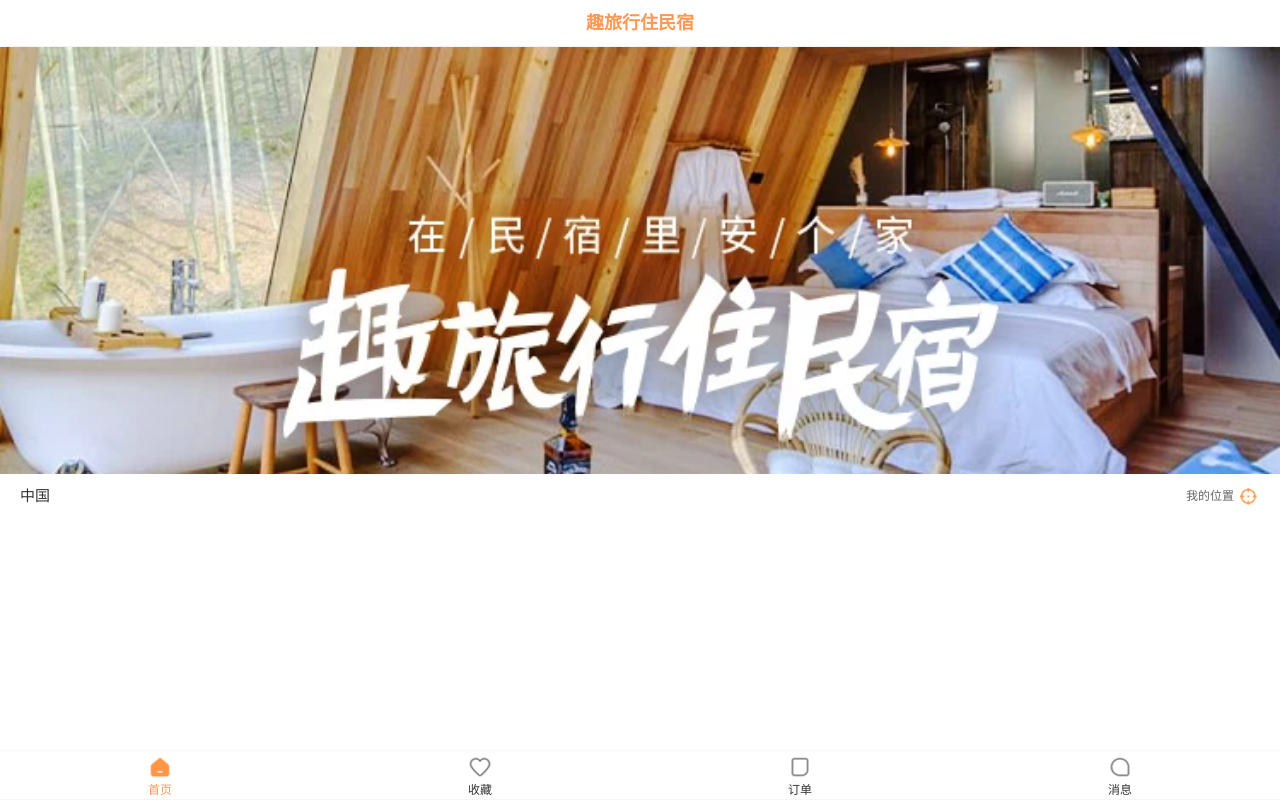
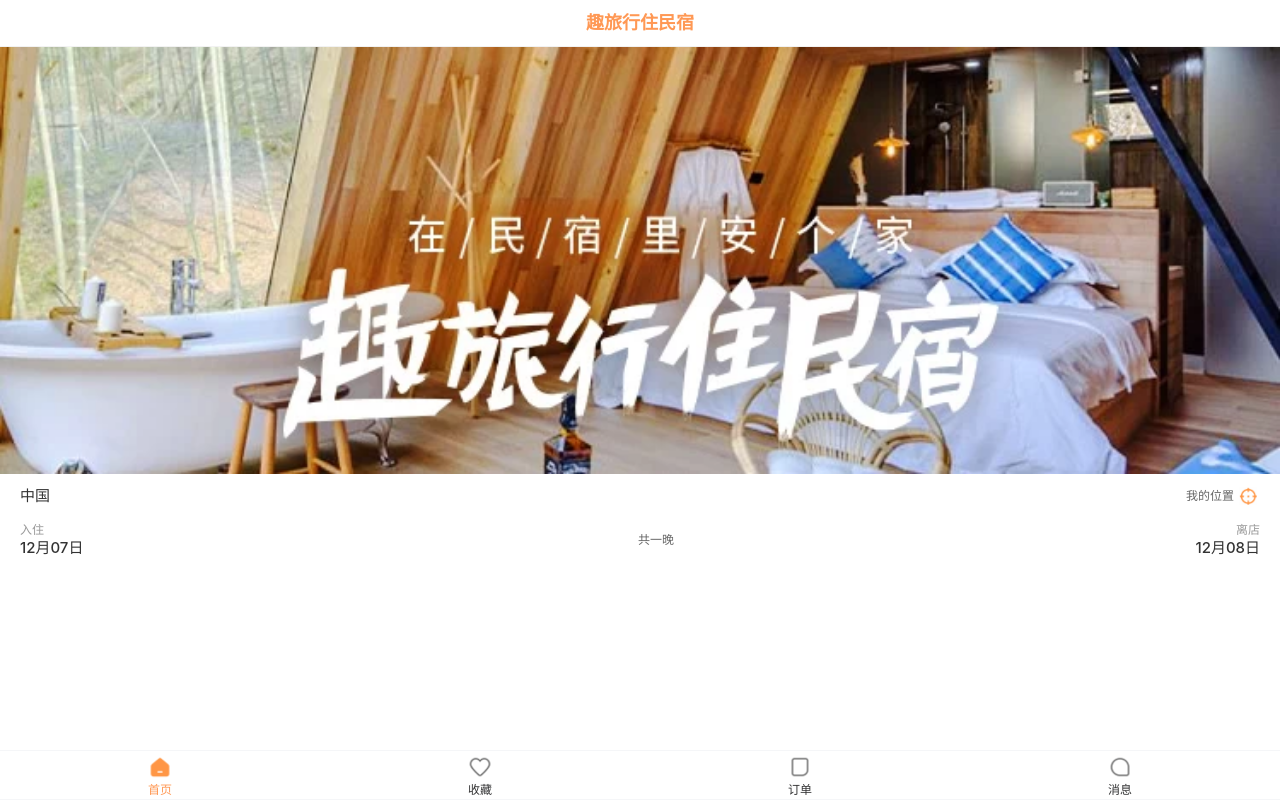
Before and after one commit to kanwakyuudai/vue3-hotel-app, a Vue app: page /#/home in a window 1280 px wide. Built offline with nearby package versions, Linux system fonts and the light colour scheme.

Commit message:
引入 dayjs 计算入住天数，使用日历组件选择天数。

```diff
--- a/package.json
+++ b/package.json
@@ -9,6 +9,7 @@
   },
   "dependencies": {
     "axios": "^1.2.1",
+    "dayjs": "^1.11.7",
     "normalize.css": "^8.0.1",
     "pinia": "^2.0.27",
     "sass": "^1.56.1",
--- /dev/null
+++ b/src/utils/calendar_formatter.js
@@ -0,0 +1,11 @@
+export const calendarFormatter = (day) => {
+  // const month = day.date.getMonth() + 1;
+  // const date = day.date.getDate();
+
+  if (day.type === 'start') {
+    day.bottomInfo = '入住';
+  } else if (day.type === 'end') {
+    day.bottomInfo = '离店';
+  }
+  return day;
+}
--- /dev/null
+++ b/src/utils/date_format.js
@@ -0,0 +1,9 @@
+import dayjs from "dayjs";
+
+export const formatMonthDay = (date) => {
+  return dayjs(date).format('MM月DD日')
+}
+
+export const countDateDiff = (from, to) => {
+  return dayjs(to).diff(from, 'day')
+}
--- /dev/null
+++ b/src/utils/number_convert_to_chinese.js
@@ -0,0 +1,30 @@
+export default function convertToChinese(num) {
+  var arr1 = ['零', '一', '二', '三', '四', '五', '六', '七', '八', '九'];
+  var arr2 = ['', '十', '百', '千', '万', '十', '百', '千', '亿', '十', '百', '千','万', '十', '百', '千','亿'];//可继续追加更高位转换值
+  if(!num || isNaN(num)){
+      return "零";
+  }
+  var english = num.toString().split("")
+  var result = "";
+  for (var i = 0; i < english.length; i++) {
+      var des_i = english.length - 1 - i;//倒序排列设值
+      result = arr2[i] + result;
+      var arr1_index = english[des_i];
+      result = arr1[arr1_index] + result;
+  }
+  //将【零千、零百】换成【零】 【十零】换成【十】
+  result = result.replace(/零(千|百|十)/g, '零').replace(/十零/g, '十');
+  //合并中间多个零为一个零
+  result = result.replace(/零+/g, '零');
+  //将【零亿】换成【亿】【零万】换成【万】
+  result = result.replace(/零亿/g, '亿').replace(/零万/g, '万');
+  //将【亿万】换成【亿】
+  result = result.replace(/亿万/g, '亿');
+  //移除末尾的零
+  result = result.replace(/零+$/, '')
+  //将【零一十】换成【零十】
+  //result = result.replace(/零一十/g, '零十');//貌似正规读法是零一十
+  //将【一十】换成【十】
+  result = result.replace(/^一十/g, '十');
+  return result;
+}
--- a/src/views/home/subs/home-search-box.vue
+++ b/src/views/home/subs/home-search-box.vue
@@ -1,5 +1,6 @@
 <template>
   <div class="search-box">
+    <!-- 城市列表和定位 -->
     <div class="location">
       <div class="city" @click="gotoCitiesList">{{ currentCity.cityName }}</div>
       <div class="position" @click="getPosition">
@@ -7,28 +8,74 @@
         <img src="@/assets/imgs/home/icon_location.png" alt="">
       </div>
     </div>
+    <!-- 入住离店时间 -->
+    <div class="section data-range" @click="showCalendar = true">
+      <div class="check-in">
+        <div class="text">
+          <span class="tip">入住</span>
+          <span class="date">{{ checkInDate }}</span>
+        </div>
+        <div class="stay">共{{ convertToChinese(stayNights) }}晚</div>
+      </div>
+      <div class="check-out">
+        <div class="text">
+          <span class="tip">离店</span>
+          <span class="date">{{ checkOutDate }}</span>
+        </div>
+      </div>
+    </div>
+    <van-calendar v-model:show="showCalendar"
+    type="range"
+    first-day-of-week="1"
+    :formatter="calendarFormatter"
+    color="#ff9854"
+    @confirm="calendarConfirm" />
   </div>
+
 </template>
 
 <script setup>
+import { ref } from 'vue';
 import useCityStore from '@/stores/modules/city';
 import { storeToRefs } from 'pinia';
 import { useRouter } from 'vue-router';
-
+import { formatMonthDay, countDateDiff } from '@/utils/date_format'
+import { calendarFormatter } from '@/utils/calendar_formatter'
+import convertToChinese from '@/utils/number_convert_to_chinese'
+// 路由
 const router = useRouter()
-
+// 拿取仓库数据
+const cityStore = useCityStore()
+const { currentCity } = storeToRefs(cityStore)
+// 城市列表
 const gotoCitiesList = () => {
   router.push('/cities')
 }
-
+// 定位
 const getPosition = () => {
   navigator.geolocation.getCurrentPosition(res => {
     alert(`纬度：${res.coords.latitude}经度：${res.coords.longitude}`)
-  }, err => {})
+  }, err => {alert(`获取定位失败，请确认是否赋予定位权限！`)})
 }
+// 在页面上显示入住-今天，离店-明天
+const today = new Date()
+const tomorrow = new Date().setDate(new Date().getDate() + 1)
 
-const cityStore = useCityStore()
-const { currentCity }= storeToRefs(cityStore)
+const checkInDate = ref(formatMonthDay(today))
+const checkOutDate = ref(formatMonthDay(tomorrow))
+// 计算提留天数
+const stayNights = ref(countDateDiff(today, tomorrow))
+// 默认不展示日历
+const showCalendar = ref(false)
+// 当用户选择好日期时调用
+const calendarConfirm = (dateRange) => {
+  // 将选择区间在页面上展示
+  checkInDate.value = formatMonthDay(dateRange[0])
+  checkOutDate.value = formatMonthDay(dateRange[1])
+  // 关闭日历并更新停留天数
+  showCalendar.value = false
+  stayNights.value = countDateDiff(dateRange[0], dateRange[1])
+}
 </script>
 
 <style lang="scss" scoped>
@@ -61,4 +108,53 @@ const { currentCity }= storeToRefs(cityStore)
     }
   }
 }
+
+.section {
+  display: flex;
+  flex-wrap: wrap;
+  align-items: center;
+  padding: 0 20px;
+  color: #999;
+
+  .check-in {
+    flex: 1;
+    display: flex;
+    height: 44px;
+    align-items: center;
+
+    .text {
+      flex: 1;
+    }
+
+    .stay {
+      flex: 1;
+      text-align: center;
+      font-size: 12px;
+      color: #666;
+    }
+  }
+
+  .check-out {
+    text-align: right;
+    min-width: 30%;
+    padding-left: 20px;
+  }
+
+  .text {
+    display: flex;
+    flex-direction: column;
+
+    .tip {
+      font-size: 12px;
+      color: #999;
+    }
+
+    .date {
+      margin-top: 3px;
+      color: #333;
+      font-size: 15px;
+      font-weight: 500;
+    }
+  }
+}
 </style>
```
Also changed, not shown: 1 other file (tests, documents, lock files or other folders).
